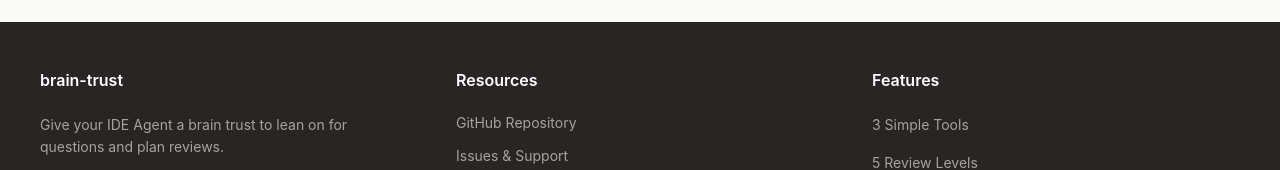
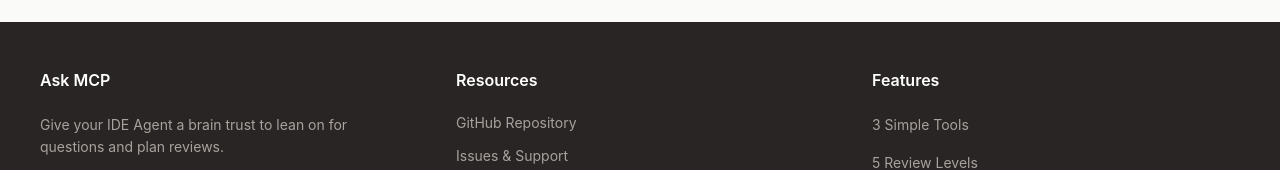
Before and after one commit to bernierllc/brain-trust-mcp, a React (Vite) app in the folder frontend/: page / in a window 1280 px wide. Shown: the part 3610-3780 px from the top of the page. Built offline with nearby package versions, Linux system fonts and the light colour scheme.

Commit message:
Updated Footer.jsx

```diff
--- a/frontend/src/components/Footer.jsx
+++ b/frontend/src/components/Footer.jsx
@@ -7,7 +7,7 @@
       <div className="footer-content">
         <div className="footer-top">
           <div className="footer-section">
-            <h3 className="footer-title">brain-trust</h3>
+            <h3 className="footer-title">Ask MCP</h3>
             <p className="footer-text">
               Give your IDE Agent a brain trust to lean on for questions and plan reviews.
             </p>
```
